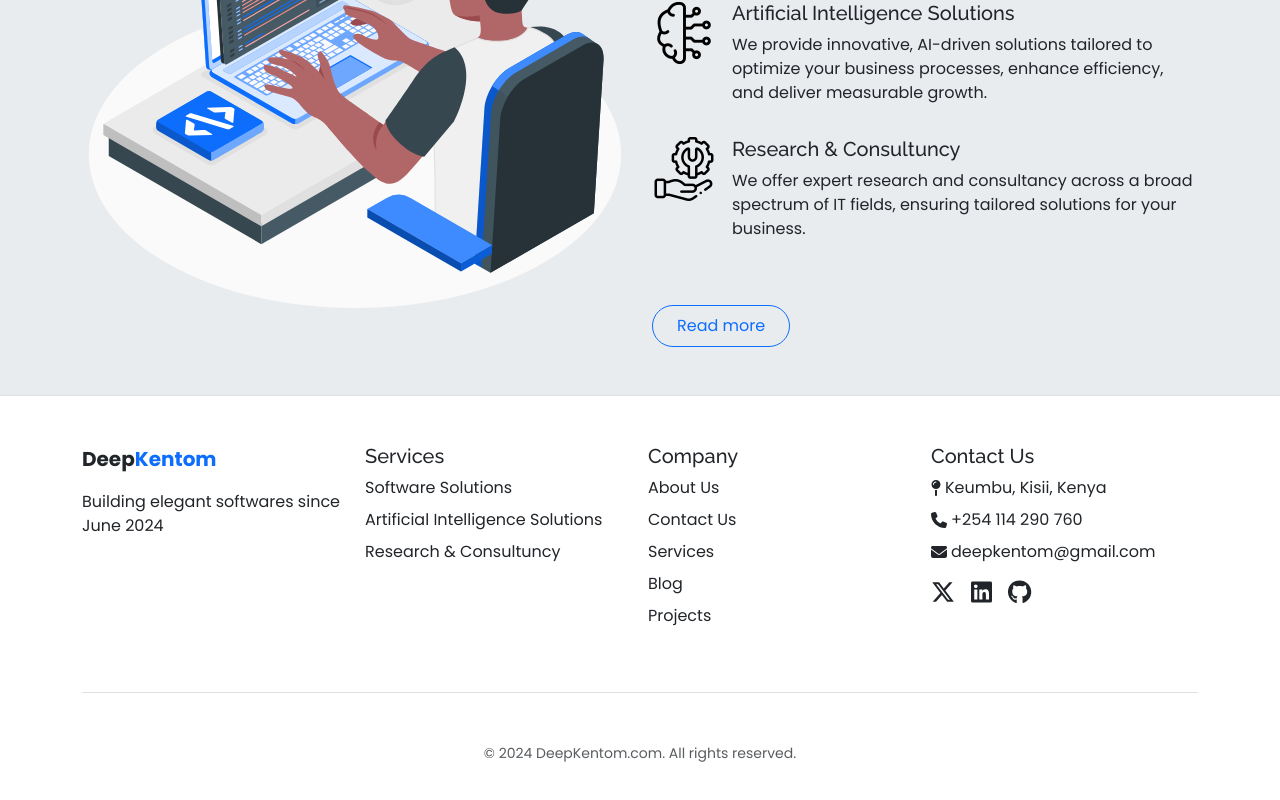
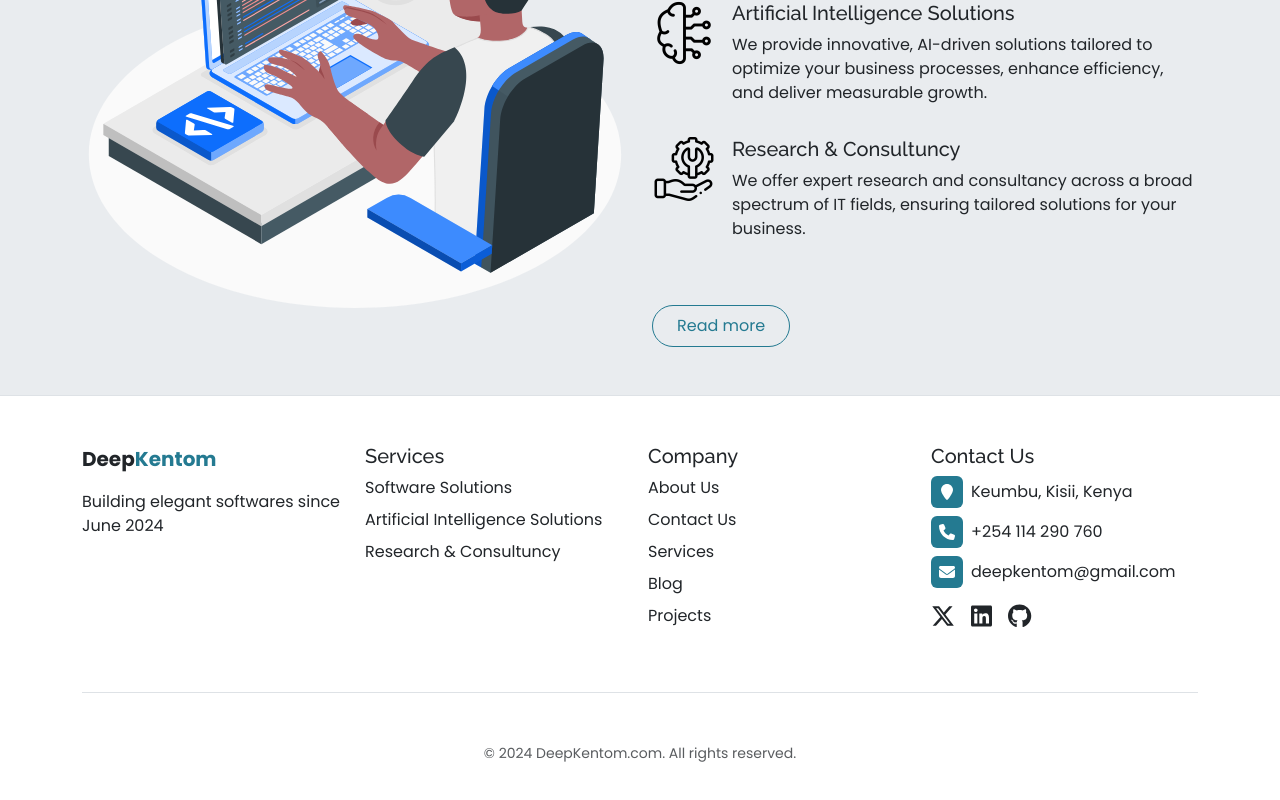
Before and after one commit to AIIKS-KSU-TEAM/Deepkentom-frontend, a Vue app: page / in a window 1280 px wide. Shown: the part 846-1646 px from the top of the page. Built offline with nearby package versions, Linux system fonts and the light colour scheme; no server answers.

Commit message:
wip: new primary color and more

```diff
--- a/src/assets/scss/app.scss
+++ b/src/assets/scss/app.scss
@@ -6,6 +6,7 @@
 @import "../../../node_modules/bootstrap/scss/functions";
 
 // 2. Include any default variable overrides here
+$primary: #247a91;
 
 // 3. Include remainder of required Bootstrap stylesheets (including any separate color mode stylesheets)
 @import "../../../node_modules/bootstrap/scss/variables";
@@ -62,6 +63,60 @@ $utilities: map-merge(
           responsive: true,
         )
       ),
+    "custom-width": (
+      property: width,
+      class: c-w,
+      values: (
+        1: 0.25rem,
+        2: 0.5rem,
+        3: 0.75rem,
+        4: 1rem,
+        5: 1.25rem,
+        6: 1.5rem,
+        7: 1.75rem,
+        8: 2rem,
+        10: 2.5rem,
+        12: 3rem,
+        16: 4rem,
+        20: 5rem,
+        24: 6rem,
+        32: 8rem,
+        40: 10rem,
+        48: 12rem,
+        64: 16rem,
+        80: 20rem,
+        96: 24rem,
+        112: 28rem,
+        128: 32rem,
+      ),
+    ),
+    "custom-height": (
+      property: height,
+      class: c-h,
+      values: (
+        1: 0.25rem,
+        2: 0.5rem,
+        3: 0.75rem,
+        4: 1rem,
+        5: 1.25rem,
+        6: 1.5rem,
+        7: 1.75rem,
+        8: 2rem,
+        10: 2.5rem,
+        12: 3rem,
+        16: 4rem,
+        20: 5rem,
+        24: 6rem,
+        32: 8rem,
+        40: 10rem,
+        48: 12rem,
+        64: 16rem,
+        80: 20rem,
+        96: 24rem,
+        112: 28rem,
+        128: 32rem,
+      ),
+    ),
   )
 );
 
--- a/src/components/TheFooter.vue
+++ b/src/components/TheFooter.vue
@@ -65,16 +65,28 @@
           <div class="col h-100">
             <h5>Contact Us</h5>
             <ul class="list-unstyled d-flex flex-column gap-2">
-              <li class="d-inline-flex gap-1 align-items-center">
-                <font-awesome-icon icon="map-pin" />
+              <li class="d-inline-flex gap-2 align-items-center">
+                <span
+                  class="c-h-8 c-w-8 d-inline-flex align-items-center justify-content-center rounded text-bg-primary"
+                >
+                  <font-awesome-icon icon="location-pin" />
+                </span>
                 <span>Keumbu, Kisii, Kenya</span>
               </li>
-              <li class="d-inline-flex gap-1 align-items-center">
-                <font-awesome-icon icon="phone" />
+              <li class="d-inline-flex gap-2 align-items-center">
+                <span
+                  class="c-h-8 c-w-8 d-inline-flex align-items-center justify-content-center rounded text-bg-primary"
+                >
+                  <font-awesome-icon icon="phone" />
+                </span>
                 <span>+254 114 290 760</span>
               </li>
-              <li class="d-inline-flex gap-1 align-items-center">
-                <font-awesome-icon icon="envelope" />
+              <li class="d-inline-flex gap-2 align-items-center">
+                <span
+                  class="c-h-8 c-w-8 d-inline-flex align-items-center justify-content-center rounded text-bg-primary"
+                >
+                  <font-awesome-icon icon="envelope" />
+                </span>
                 <span>deepkentom@gmail.com</span>
               </li>
             </ul>
--- a/src/libs/fontawesome.js
+++ b/src/libs/fontawesome.js
@@ -10,8 +10,10 @@ import { faUserCircle } from "@fortawesome/free-solid-svg-icons";
 import { faPhone } from "@fortawesome/free-solid-svg-icons";
 import { faEnvelope } from "@fortawesome/free-solid-svg-icons";
 import { faMapPin } from "@fortawesome/free-solid-svg-icons";
+import { faLocationPin } from "@fortawesome/free-solid-svg-icons";
 
 library.add(faFacebook, faXTwitter, faGithub, faLinkedin);
 library.add(faStar, faSolidStar);
 library.add(faUserCircle);
 library.add(faPhone, faEnvelope, faMapPin);
+library.add(faLocationPin);
--- a/src/views/ProjectsView.vue
+++ b/src/views/ProjectsView.vue
@@ -44,7 +44,18 @@ onMounted(() => {
             :class="[index % 2 === 0 ? 'flex-md-row' : 'flex-md-row-reverse']"
           >
             <div class="col">
-              <img :src="project.image" class="w-100" :alt="project.name" />
+              <img
+                v-if="project.image"
+                :src="project.image"
+                class="w-100"
+                :alt="project.name"
+              />
+              <img
+                v-else
+                src="https://placehold.co/600x400"
+                class="w-100"
+                :alt="project.name"
+              />
             </div>
             <div class="col">
               <h5>{{ project.name }}</h5>
```
